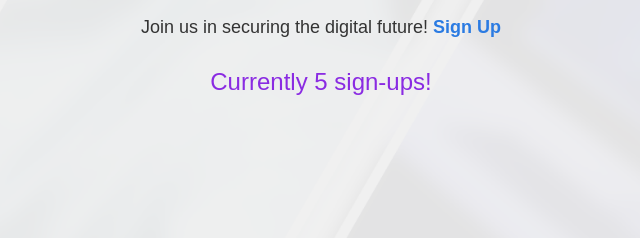
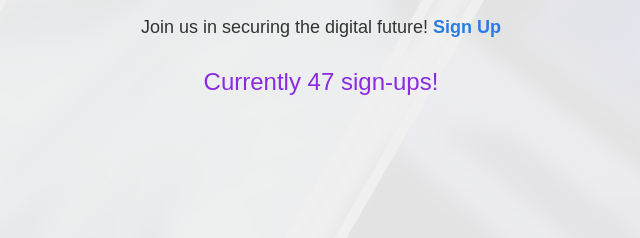
Before and after one commit to Adrian-atsign-VU/VUCF, a plain HTML site: page index.html in a window 1280 px wide. Shown: the part 414-652 px from the top of the page, 319-959 px from the left. Drawn offline with Linux system fonts and the light colour scheme.

Commit message:
Update index.html

```diff
--- a/index.html
+++ b/index.html
@@ -117,7 +117,7 @@
     <div class="icon">🛡️</div>
     <h1>Victoria University Cyber Federation</h1>
     <p>Join us in securing the digital future! <a href="sign-up">Sign Up</a></p>
-    <div class="signup-count">Currently 5 sign-ups!</div>
+    <div class="signup-count">Currently 47 sign-ups!</div>
   </div>
   <!-- Get your nose out of here -->
 </body>
```
